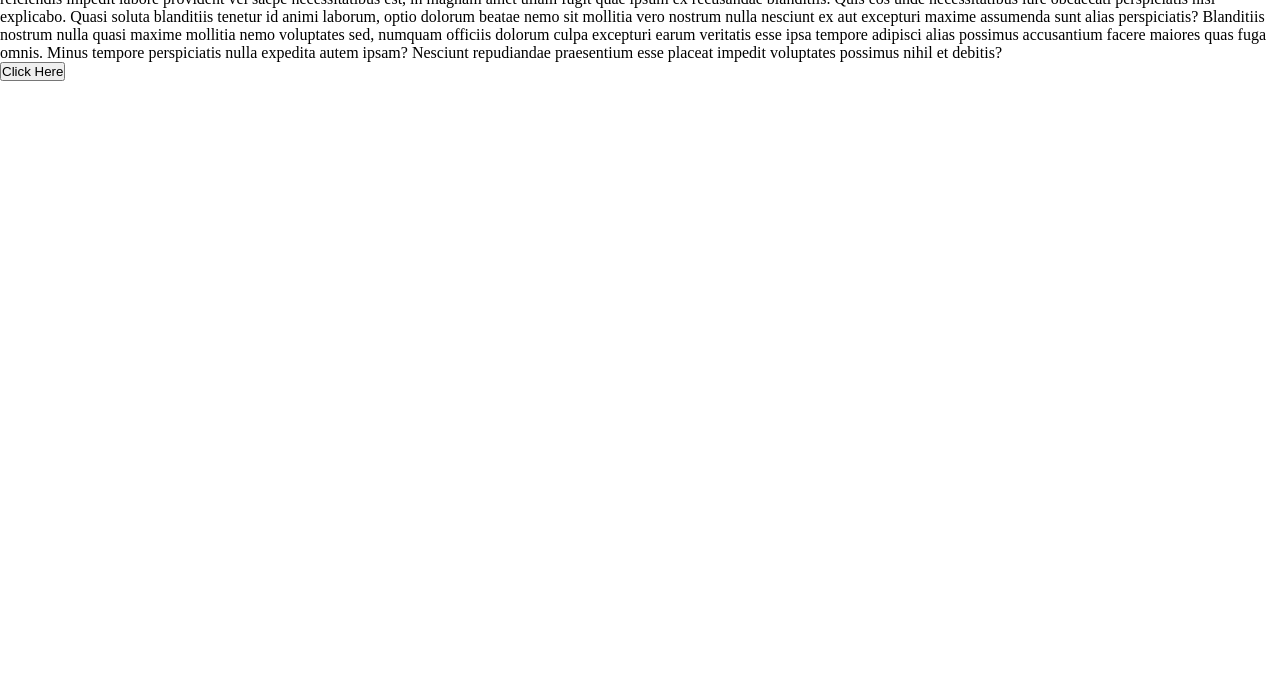
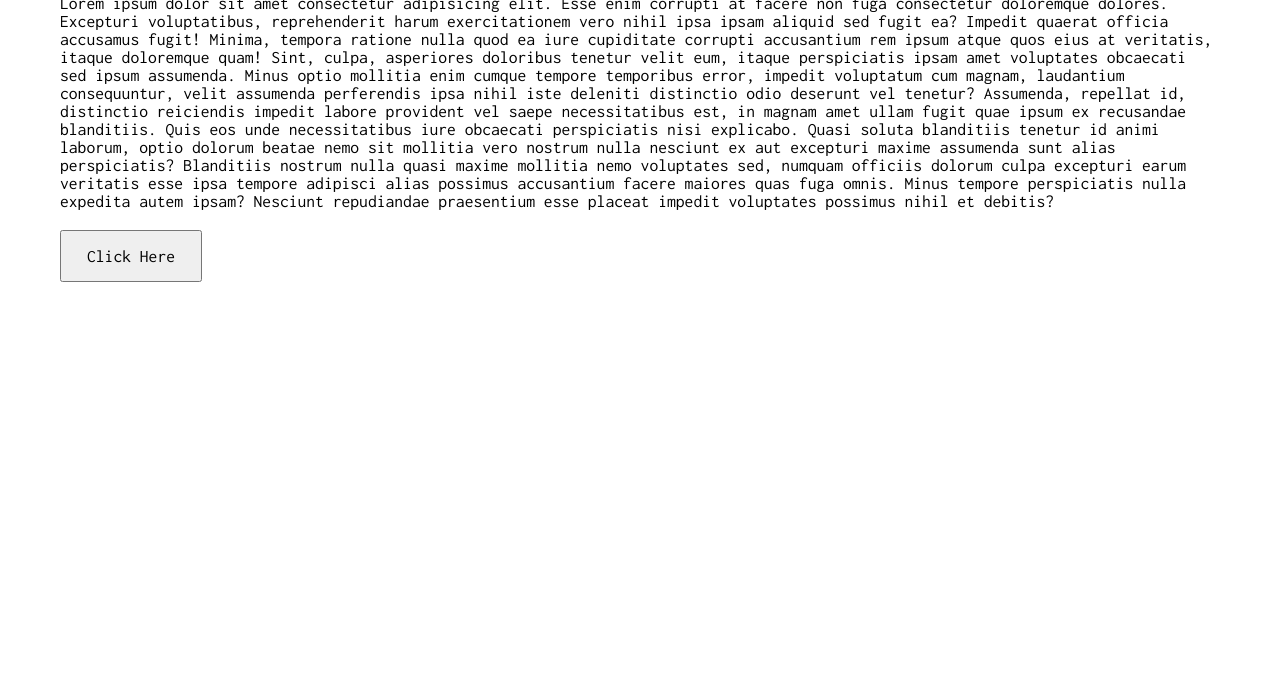
Before and after one commit to CJR85/confetti-falling, a plain HTML site: page index.html in a window 1280 px wide. Shown: the part 109-800 px from the top of the page. Drawn offline with Linux system fonts and the light colour scheme.

Commit message:
Style section & contents.

```diff
--- a/style.css
+++ b/style.css
@@ -1,5 +1,30 @@
+@import url('https://fonts.googleapis.com/css2?family=Inconsolata&display=swap');
+
 * {
   margin: 0;
   padding: 0;
   box-sizing: border-box;
+  font-family: 'Inconsolata', sans-serif;
 }
+
+section {
+  position: relative;
+  padding: 60px;
+}
+
+section h2 {
+  font-size: 2em;
+  margin-bottom: 10px;
+}
+
+section p {
+  font-size: 1.1em;
+}
+
+section button {
+  position: relative;
+  padding: 15px 25px;
+  margin-top: 20px;
+  font-size: 1.1em;
+  cursor: pointer;
+}
```
